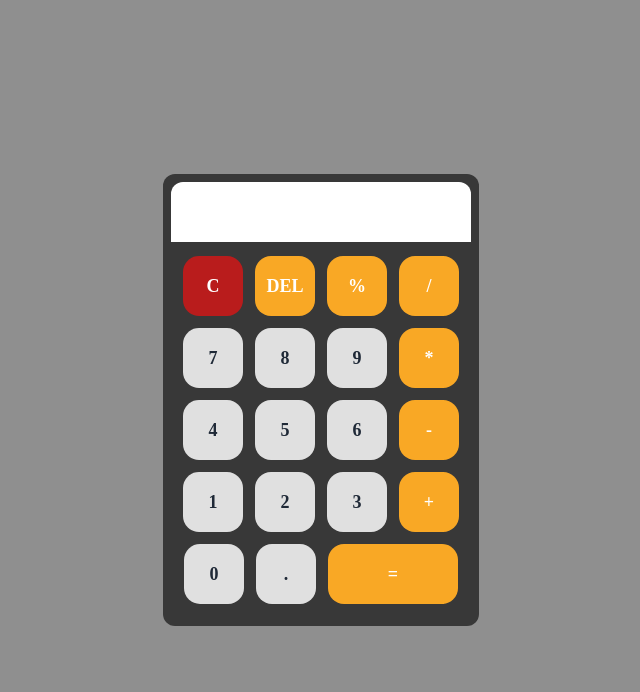
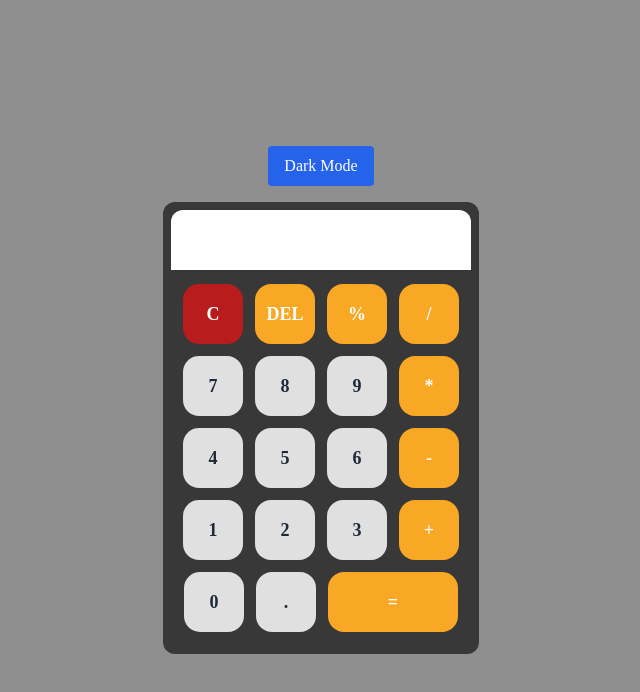
Before and after one commit to Framzy/Project-Website-Simple-Calculator, a website: page index.html in a window 1280 px wide. Shown: the whole page, without its empty margins (319-959 px from the left). Drawn offline with Linux system fonts and the light colour scheme.

Commit message:
feat: add new Tailwind CSS utility classes for improved styling and update configuration for dark mode support

```diff
--- a/index.html
+++ b/index.html
@@ -7,8 +7,15 @@
     <link href="/dist/output.css" rel="stylesheet" />
   </head>
   <body
-    class="flex justify-center items-center h-screen bg-[#8f8f8f] font-[poppins]"
+    class="flex flex-col justify-center items-center h-screen bg-[#8f8f8f] font-[poppins]"
   >
+    <!-- Toggle Dark Mode -->
+    <button
+      id="toggle-dark"
+      class="mb-4 px-4 py-2 rounded bg-blue-600 text-white hover:bg-blue-700"
+    >
+      Dark Mode
+    </button>
     <div
       class="flex flex-col justify-center items-center bg-[#383838] rounded-xl p-2"
     >
--- a/tailwind.config.js
+++ b/tailwind.config.js
@@ -1,6 +1,7 @@
 /** @type {import('tailwindcss').Config} */
 module.exports = {
-  content: ["./index.html", "./src/**/*.{js,css}"],
+  content: ["./index.html", "./src/**/*.{js,ts,css}"],
+  darkMode: "class", // pakai class 'dark' untuk toggle
   theme: {
     extend: {},
   },
```
Also changed, not shown: dist/output.css.
